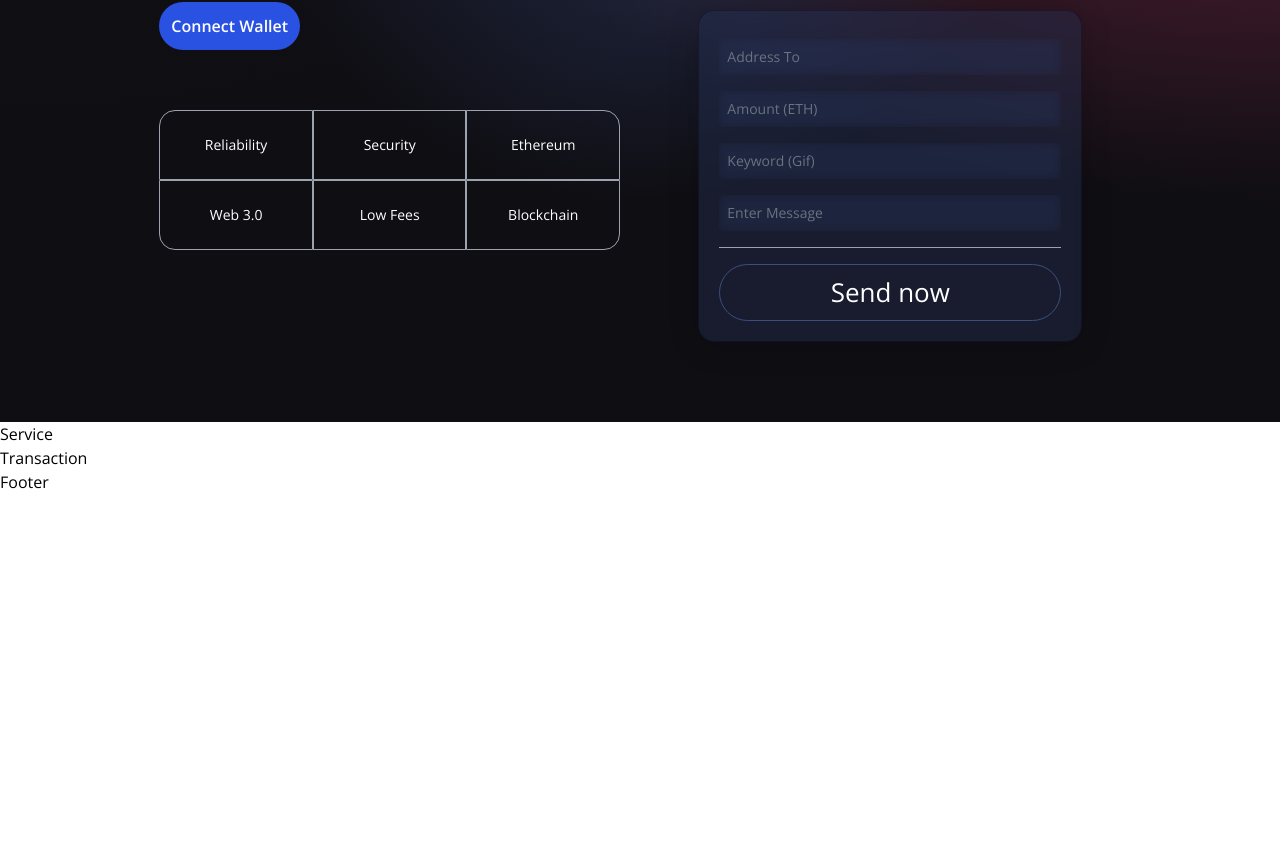
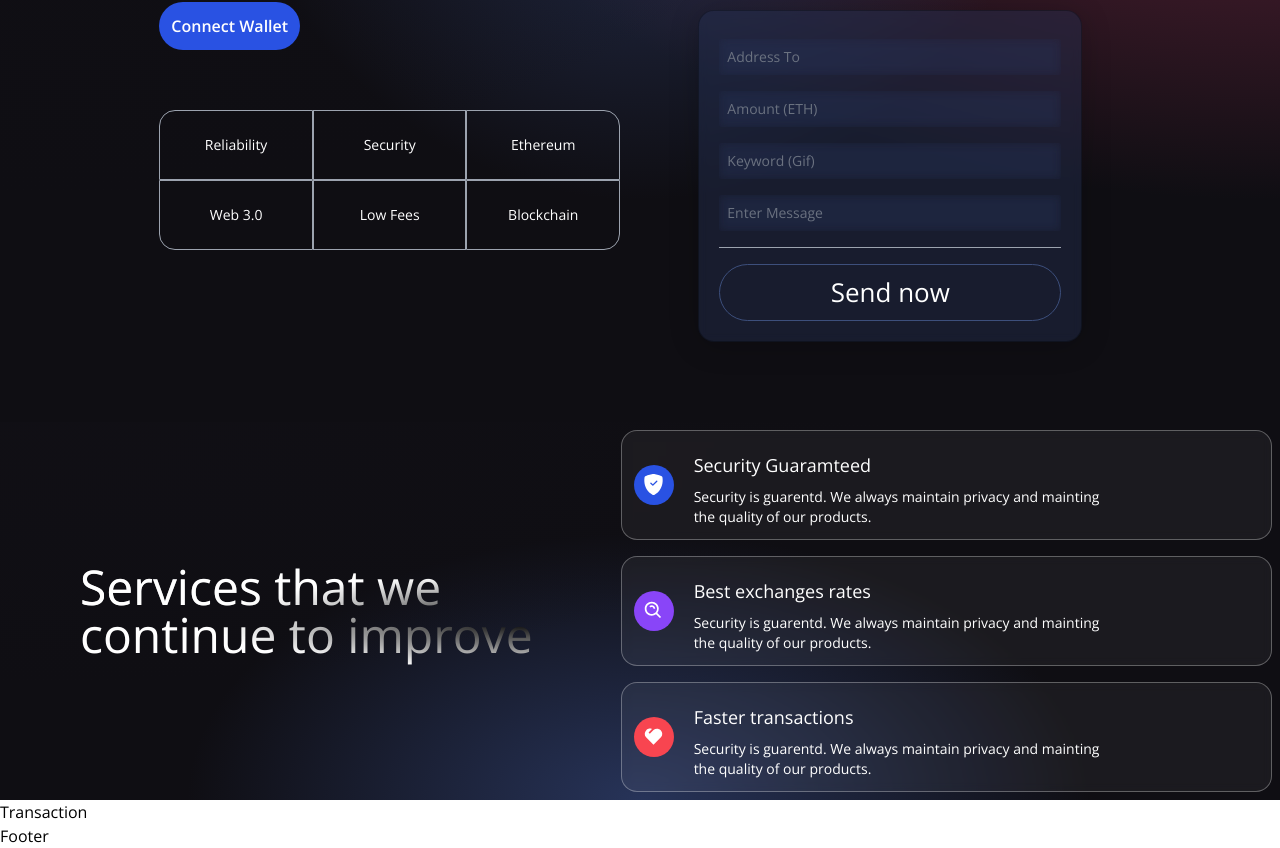
Before and after one commit to Megajjks/Krypto-Transaction, a React (Vite) app in the folder client/: page / in a window 1280 px wide. Shown: the part 335-1183 px from the top of the page. Before the commit the page ends 829 px from the top, so only its background shows below. Built offline with nearby package versions, Linux system fonts and the light colour scheme.

Commit message:
Feat: Add Service Sections

```diff
--- a/client/src/components/Service.jsx
+++ b/client/src/components/Service.jsx
@@ -1,6 +1,41 @@
+import { BsShieldFillCheck } from 'react-icons/bs';
+import { BiSearchAlt } from 'react-icons/bi';
+import { RiHeart2Fill } from 'react-icons/ri'
+import ServiceCard from './ServiceCard';
+
 const Service = () => {
   return (
-    <h1>Service</h1>
+    <div className= "flex flex-col md:flex-row w-full justify-center items-center gradient-bg-services">
+      <div className="flex mf:flex-row flex-col items-center justify-between md:p-20 py-12 px-4">
+        <div className="flex-1 flex flex-col justify-start items-start">
+          <h1 className="text-white text-3xl sm:text-5xl py-2 text-gradient">
+            Services that we
+            <br />
+            continue to improve
+          </h1>
+        </div>
+      </div>
+      <div className="flex-1 flex flex-col justify-start items-center">
+        <ServiceCard
+          color="bg-[#2952E3]"
+          title="Security Guaramteed"
+          icon={<BsShieldFillCheck fontSize={21} className="text-white"/>}
+          subtitle="Security is guarentd. We always maintain privacy and mainting the quality of our products."
+        />
+        <ServiceCard
+          color="bg-[#8945F8]"
+          title="Best exchanges rates"
+          icon={<BiSearchAlt fontSize={21} className="text-white"/>}
+          subtitle="Security is guarentd. We always maintain privacy and mainting the quality of our products."
+        />
+        <ServiceCard
+          color="bg-[#F84550]"
+          title="Faster transactions"
+          icon={<RiHeart2Fill fontSize={21} className="text-white"/>}
+          subtitle="Security is guarentd. We always maintain privacy and mainting the quality of our products."
+        />
+      </div>
+    </div>
   );
 }
 
--- /dev/null
+++ b/client/src/components/ServiceCard.jsx
@@ -0,0 +1,13 @@
+const ServiceCard = ({color, title, icon, subtitle}) =>(
+  <div className="flex flex-row justify-start items-center white-glassmorphism p-3 m-2 cursor-pointer hover-shadow-xl">
+    <div className={`w-10 h-10 rounded-full flex justify-center items-center ${color}`}>
+      {icon}
+    </div>
+    <div className="ml-5 flex flex-col flex-1">
+      <h1 className="mt-2 text-white text-lg">{title}</h1>
+      <p className="mt-2 text-white text-sm md:w-9/12">{subtitle}</p>
+    </div>
+  </div>
+)
+
+export default ServiceCard;
--- /dev/null
+++ b/client/src/utils/dummyData.js
@@ -0,0 +1,56 @@
+export default [
+  {
+    id: 1,
+    url: "https://metro.co.uk/wp-content/uploads/2015/05/pokemon_crying.gif?quality=90&strip=all&zoom=1&resize=500%2C284",
+    message: "",
+    timestamp: "12/21/2021, 4:33:21 PM",
+    addressFrom: "0xCF8e569A97C423952DdFf902375C7C76549A6A90",
+    amount: "0.01",
+    addressTo: "0x8aa395Ab97837576aF9cd6946C79024ef1acfdbE",
+  },
+  {
+    id: 2,
+    url: "https://media4.popsugar-assets.com/files/2013/11/07/832/n/1922398/eb7a69a76543358d_28.gif",
+    message: "",
+    timestamp: "12/21/2021, 4:33:21 PM",
+    addressFrom: "0xCF8e569A97C423952DdFf902375C7C76549A6A90",
+    amount: "0.01",
+    addressTo: "0x8aa395Ab97837576aF9cd6946C79024ef1acfdbE",
+  },
+  {
+    id: 3,
+    url: "https://acegif.com/wp-content/uploads/gif-shaking-head-38.gif",
+    message: "",
+    timestamp: "12/21/2021, 4:33:21 PM",
+    addressFrom: "0xCF8e569A97C423952DdFf902375C7C76549A6A90",
+    amount: "0.01",
+    addressTo: "0x8aa395Ab97837576aF9cd6946C79024ef1acfdbE",
+  },
+  {
+    id: 4,
+    url: "https://i.pinimg.com/originals/68/a0/9e/68a09e774e98242871c2db0f99307420.gif",
+    message: "",
+    timestamp: "12/21/2021, 4:33:21 PM",
+    addressFrom: "0xCF8e569A97C423952DdFf902375C7C76549A6A90",
+    amount: "0.01",
+    addressTo: "0x8aa395Ab97837576aF9cd6946C79024ef1acfdbE",
+  },
+  {
+    id: 5,
+    url: "https://i.pinimg.com/originals/73/d3/a1/73d3a14d212314ab1f7268b71d639c15.gif",
+    message: "",
+    timestamp: "12/21/2021, 4:33:21 PM",
+    addressFrom: "0xCF8e569A97C423952DdFf902375C7C76549A6A90",
+    amount: "0.01",
+    addressTo: "0x8aa395Ab97837576aF9cd6946C79024ef1acfdbE",
+  },
+  {
+    id: 6,
+    url: "https://www.omnisend.com/blog/wp-content/uploads/2016/09/funny-gifs-9.gif",
+    message: "",
+    timestamp: "12/21/2021, 4:33:21 PM",
+    addressFrom: "0xCF8e569A97C423952DdFf902375C7C76549A6A90",
+    amount: "0.01",
+    addressTo: "0x8aa395Ab97837576aF9cd6946C79024ef1acfdbE",
+  },
+];
--- /dev/null
+++ b/client/src/utils/shortenAddress.js
@@ -0,0 +1 @@
+export const shortenAddress = (address) => `${address.slice(0, 5)}...${address.slice(address.length - 4)}`;
```
